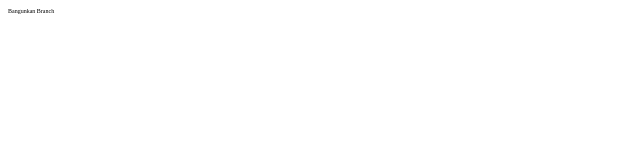
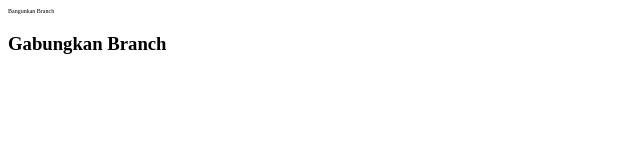
Before and after one commit to haniffaisal27/ujianscm, a plain HTML site: page test-amali.html in a window 1280 px wide. Shown: the whole page, without its empty margins (0-640 px from the left). Drawn offline with Linux system fonts and the light colour scheme.

Commit message:
mengubahsuai fail test-amali

```diff
--- a/test-amali.html
+++ b/test-amali.html
@@ -8,5 +8,6 @@
 </head>
 <body>
     <p style="font-size: 17%;">Bangunkan Branch</p>
+    <h3>Gabungkan Branch</h3>
 </body>
 </html>
```
